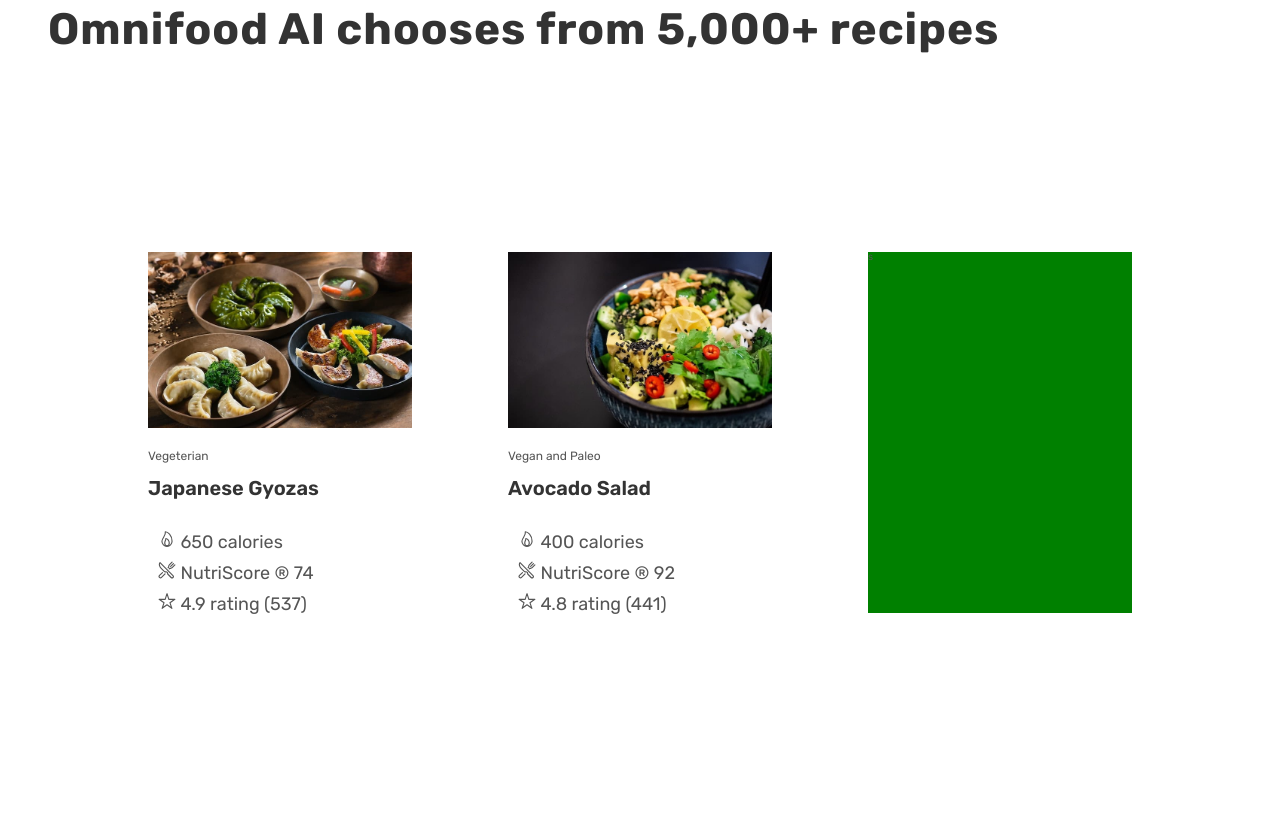
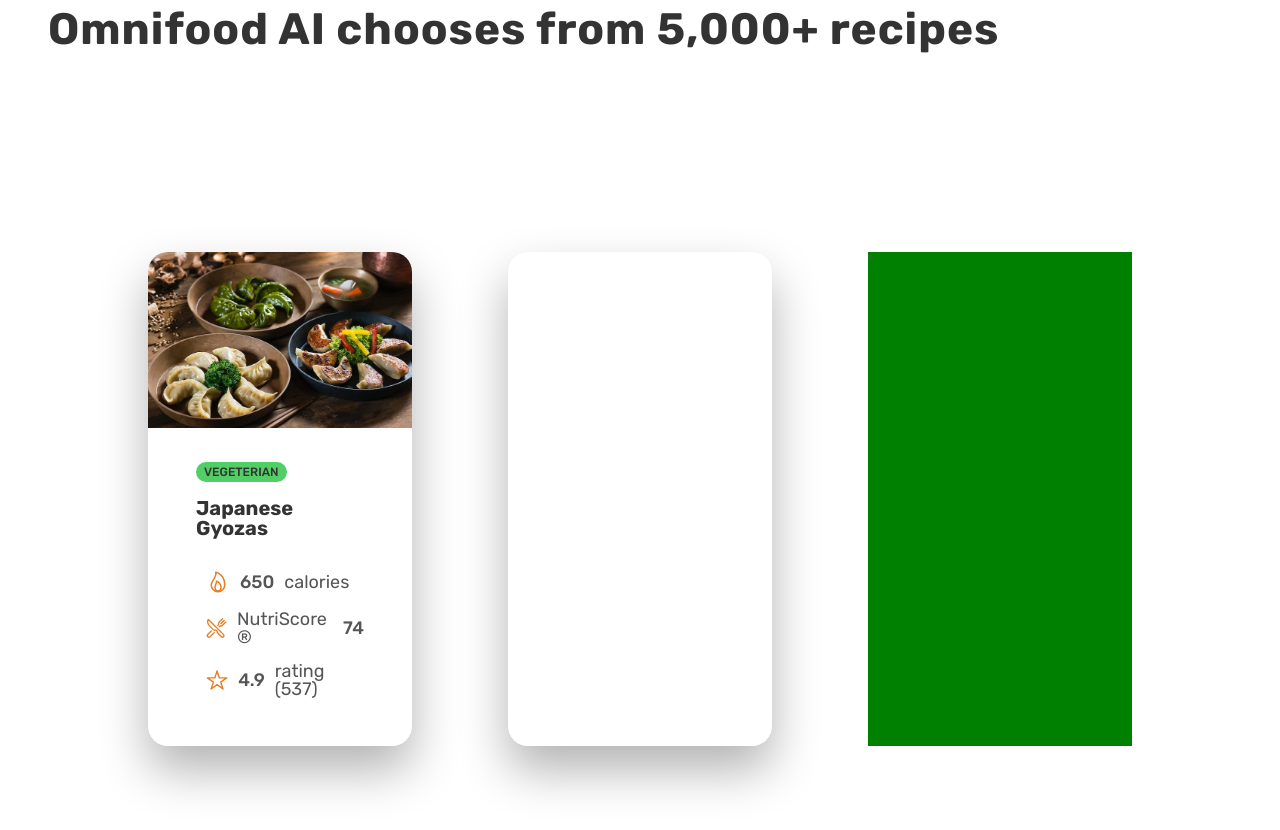
Before and after one commit to Oleksandrozhoh/OmnifoodProject03, a plain HTML site: page index.html in a window 1280 px wide. Shown: the part 2856-3686 px from the top of the page. Before the commit the page ends 3665 px from the top, so only its background shows below. Drawn offline with nearby package versions, Linux system fonts and the light colour scheme.

Commit message:
Finished meal card design ( ofverflow property )

```diff
--- a/css/general.css
+++ b/css/general.css
@@ -26,13 +26,14 @@
 Primary: #e67e22
 Tints: #fae5d3 #f8d8bd #cf711f
 Shades:
-Accents:
+Accents: #51cf66
 Greys: #555 #333
 
 --- SHADOWS
 
 --- BORDER RADIUS
 Default: 9px
+Cards: 20px
 
 --- WHITE SPACE
     SPACING SYSTEM (px)
@@ -129,8 +130,6 @@ columns in the grid */
   letter-spacing: 1px;
 }
 
-.tag {
-  display: inline-block;
-  font-size: 1.2rem;
-  margin-bottom: 1.6rem;
+strong {
+  font-weight: 500;
 }
--- a/css/style.css
+++ b/css/style.css
@@ -259,6 +259,9 @@ div .header-tertiary {
 
 /* *******************MEALS SECTION****************** */
 .meal {
+  box-shadow: 0 2.4rem 4.8rem rgba(0, 0, 0, 0.3);
+  border-radius: 20px;
+  overflow: hidden;
 }
 
 .meals-content.grid {
@@ -268,8 +271,23 @@ div .header-tertiary {
 
 .meal-image {
   max-width: 100%;
-  margin-bottom: 2rem;
 }
+
+.tag {
+  display: inline-block;
+  padding: 0.4rem 0.8rem;
+  font-size: 1.2rem;
+  text-transform: uppercase;
+  background-color: #51cf66;
+  color: #333;
+  border-radius: 100px;
+}
+
+.meal-tags {
+  margin-bottom: 1.6rem;
+  font-weight: 500;
+}
+
 .list {
   background-color: green;
 }
@@ -277,13 +295,13 @@ div .header-tertiary {
 .meal-title {
   font-size: 2rem;
   color: #333;
-  font-weight: 600;
+  font-weight: 700;
   margin-bottom: 3.2rem;
 }
 .meal-attributes {
   display: flex;
   flex-direction: column;
-  gap: 1rem;
+  gap: 1.6rem;
   list-style: none;
   font-size: 1.8rem;
 }
@@ -294,4 +312,17 @@ div .header-tertiary {
 
 .meal-attribute {
   margin-left: 1rem;
+  display: flex;
+  align-items: center;
+  gap: 1rem;
 }
+
+.meal-icon {
+  height: 2.4rem;
+  width: 2.4rem;
+  color: #e67e22;
+}
+
+.meal-content-box {
+  padding: 3.2rem 4.8rem 4.8rem 4.8rem;
+}
--- a/index.html
+++ b/index.html
@@ -133,35 +133,26 @@
         <div class="meals-content grid grid--3-cols">
         <div class="meal">
           <img class="meal-image" src="img/meals/meal-1.jpg" alt="Image of Japanese Gyozas">
-          <span class="tag">Vegeterian</span>
+          <div class="meal-content-box">
+          <div class="meal-tags">
+           <span class="tag">Vegeterian</span>
+          </div>
           <p class="meal-title">Japanese Gyozas</p>
           <ul class="meal-attributes">
             <li class="meal-attribute">
-              <ion-icon name="flame-outline" title="flame icon"></ion-icon>
-              650 calories</li>
+              <ion-icon class="meal-icon" name="flame-outline" title="flame icon"></ion-icon>
+              <strong>650</strong> calories</li>
             <li class="meal-attribute">
-              <ion-icon name="restaurant-outline" title="knife and fork icon"></ion-icon>
-              NutriScore &reg; 74</li>
+              <ion-icon class="meal-icon" name="restaurant-outline" title="knife and fork icon"></ion-icon>
+              NutriScore &reg; <strong>74</strong></li>
             <li class="meal-attribute">
-              <ion-icon name="star-outline" title="star icon"></ion-icon>
-              4.9 rating (537)</li>
+              <ion-icon class="meal-icon" name="star-outline" title="star icon"></ion-icon>
+              <strong>4.9</strong>rating (537)</li>
           </ul>
         </div>
+        </div>
         <div class="meal">
-          <img class="meal-image" src="img/meals/meal-2.jpg" alt="Image of Japanese Gyozas">
-          <span class="tag">Vegan and Paleo</span>
-          <p class="meal-title">Avocado Salad</p>
-          <ul class="meal-attributes">
-            <li class="meal-attribute">
-              <ion-icon name="flame-outline" title="flame icon"></ion-icon>
-              400 calories</li>
-            <li class="meal-attribute">
-              <ion-icon name="restaurant-outline" title="knife and fork icon"></ion-icon>
-              NutriScore &reg; 92</li>
-            <li class="meal-attribute">
-              <ion-icon name="star-outline" title="star icon"></ion-icon>
-              4.8 rating (441)</li>
-          </ul>
+          <!-- second card -->
         </div>
         <div class="list">s</div>
       </div>
```
